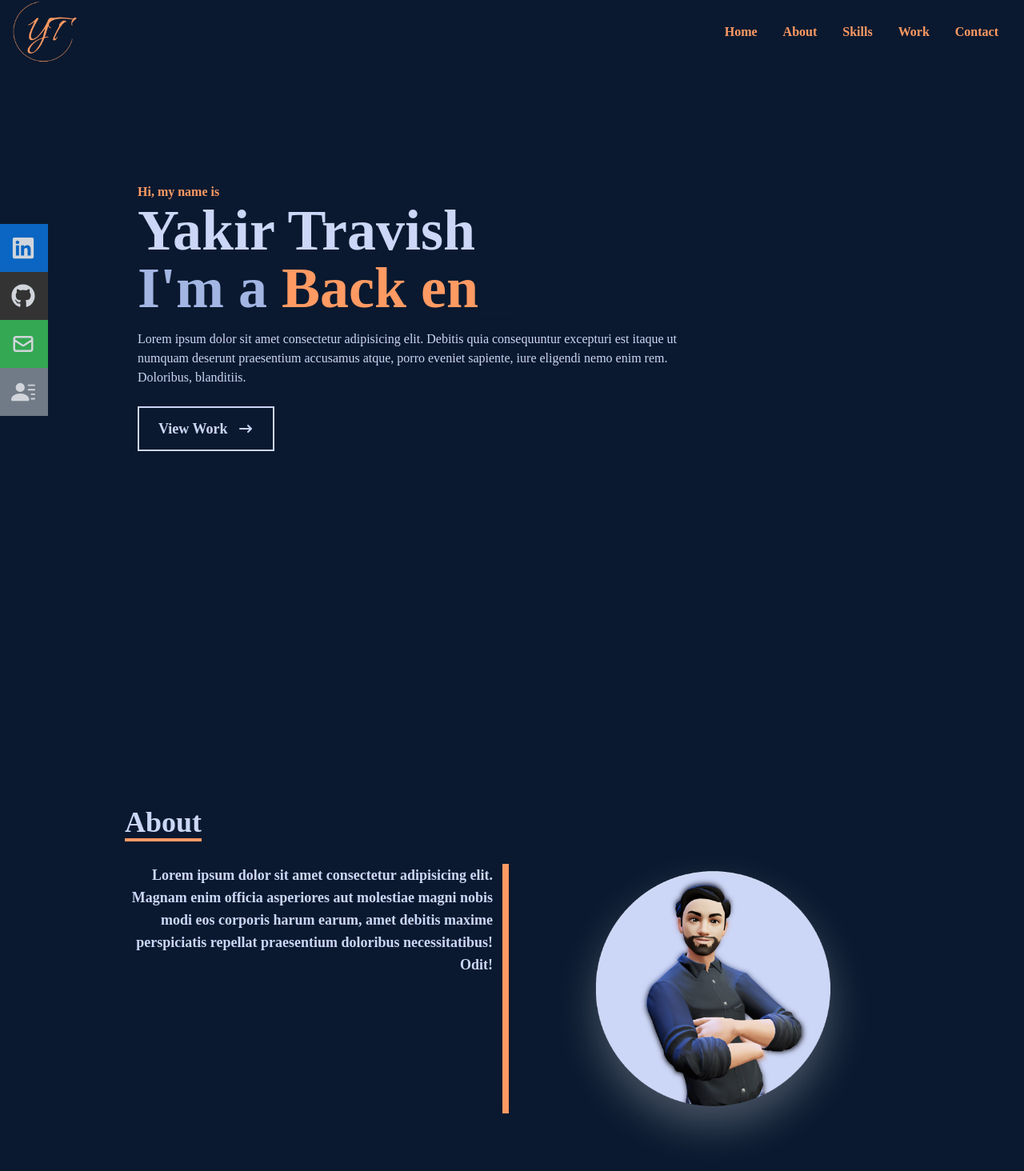
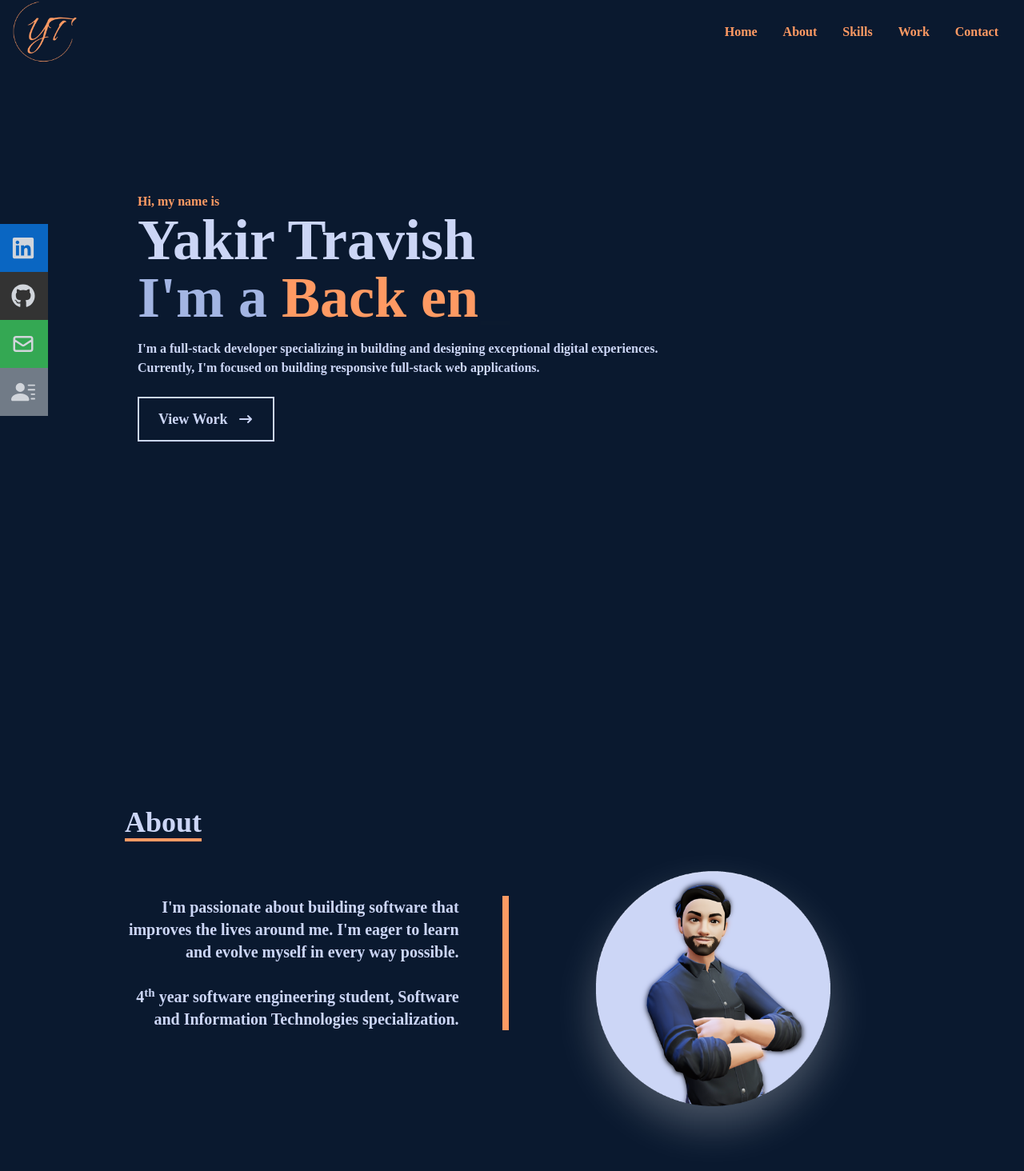
Before and after one commit to yakir9970/Portfolio, a React (Create React App) app in the folder portfolio/: page / in a window 1280 px wide. Shown: the top 1464 px of the page at 80% size. Built offline with nearby package versions, Linux system fonts and the light colour scheme.

Commit message:
Added about info

```diff
--- a/portfolio/src/components/About.jsx
+++ b/portfolio/src/components/About.jsx
@@ -9,14 +9,15 @@ const About = () => {
           <div className='pb-8 pl-4'>
               <p className='text-4xl font-bold inline border-b-4 border-[#ff9a63]'>About</p>
           </div>
-            </div><div>
         </div>
+        <div></div>
         <div className='max-w-[1000px] w-full grid md:grid-cols-2 gap-8 px-4'>
-            <div className='md:border-r-[0.5rem] border-[#ff9a63] -mr-3 md:text-right'>
-                    <p className='mr-3 font-bold text-lg'>Lorem ipsum dolor sit amet consectetur adipisicing elit. Magnam enim officia asperiores aut molestiae magni nobis modi eos corporis harum earum, amet debitis maxime perspiciatis repellat praesentium doloribus necessitatibus! Odit!</p>
+          <div className='-mr-3 md:text-right mt-10'>
+              <p className='pr-[3.4rem] font-bold text-xl md:border-r-[0.5rem] border-[#ff9a63]'>I'm passionate about building software that improves the lives around me. I'm eager to learn and evolve myself in every way possible.<br /> <br /> 4<sup>th</sup> year software engineering student, Software and Information Technologies specialization.</p>
           </div>
+
           <div className='mx-auto'>
-                  <img src={Avatar} alt="avatar" className='w-[350px] drop-shadow-[0_25px_25px_rgba(255,255,255,0.25)] '/>
+            <img src={Avatar} alt="avatar" className='w-[350px] drop-shadow-[0_25px_25px_rgba(255,255,255,0.25)]'/>
           </div>
 
         </div>
--- a/portfolio/src/components/Home.jsx
+++ b/portfolio/src/components/Home.jsx
@@ -22,7 +22,7 @@ const Home = () => {
             delaySpeed={1000}
           />
         </span></h2>
-          <p className='text-[#ccd6f6] py-4 max-w-[700px]'>Lorem ipsum dolor sit amet consectetur adipisicing elit. Debitis quia consequuntur excepturi est itaque ut numquam deserunt praesentium accusamus atque, porro eveniet sapiente, iure eligendi nemo enim rem. Doloribus, blanditiis.</p>
+          <p className='text-[#ccd6f6] font-bold py-4 max-w-[700px]'>I'm a full-stack developer specializing in building and designing exceptional digital experiences. Currently, I'm focused on building responsive full-stack web applications.</p>
 
           <Link to="work" smooth={true} duration={500}>
           <div>
```
Lines whose indentation alone changed are shown as unchanged.
